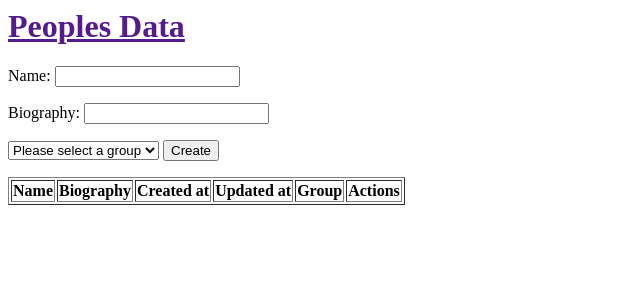
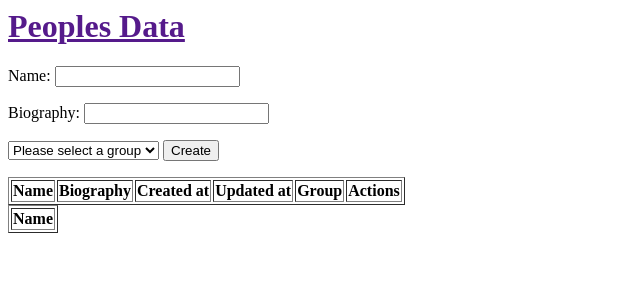
Before and after one commit to aka-andiska/peoples, a Django app: page / in a window 1280 px wide. Shown: the top 300 px of the page, without its empty margins (0-640 px from the left). Run offline with Django 3.2, Linux system fonts and the light colour scheme; data that the repository does not hold is empty.

Commit message:
setting index.html to display group_1 table

```diff
--- a/apps/people_app/templates/people_app/index.html
+++ b/apps/people_app/templates/people_app/index.html
@@ -28,7 +28,6 @@
                 <th>Group</th>
                 <th>Actions</th>
             </tr>
-
         </thead>
         <tbody>
             {% for people in peoples %}
@@ -43,11 +42,22 @@
                     </td>
                 </tr>
             {% endfor %}
+        </tbody>
 
+        <table border="1">
+            <thead>
+                <tr>
+                    <th>Name</th>
+                </tr>
+            </thead>
+            <tbody>
             {% for people_in_group_1 in group_1 %}
-                {{ people_in_group_1.name }}
+                <tr>
+                    <td>{{ people_in_group_1.name }}</td>
+                </tr>
             {% endfor %}
-        </tbody>
+            </tbody>
+        </table>
     </table>
 </body>
 </html>
```
Also changed, not shown: apps/people_app/models.py (line endings or trailing spaces).
